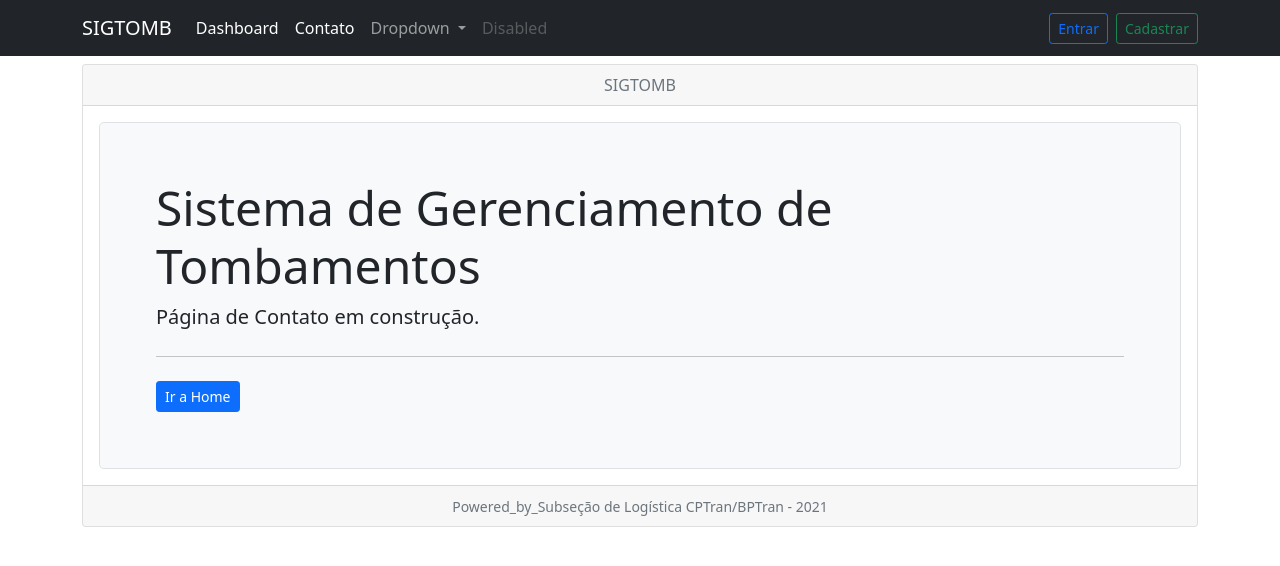
After one commit to edilsossilva/logistica, a Django app: page /contato/ in a window 1280 px wide. The commit adds this page. Shown: the top 566 px of the page. Run offline with Django 3.2, Linux system fonts and the light colour scheme; some libraries are stand-ins or nearby versions.

Commit message:
arquivo contato incluido.

```diff
--- a/requirements.txt
+++ b/requirements.txt
@@ -1,6 +1,11 @@
 asgiref==3.4.1
+beautifulsoup4==4.9.3
 Django==3.2.6
+django-bootstrap5==2.1.2
+django-stdimage==5.3.0
 gunicorn==20.1.0
+Pillow==8.3.2
 pytz==2021.1
+soupsieve==2.2.1
 sqlparse==0.4.1
 whitenoise==5.3.0
--- a/slogweb/core/urls.py
+++ b/slogweb/core/urls.py
@@ -1,8 +1,9 @@
 from django.urls import path
 
-from .views import dashboard, home
+from .views import dashboard, home, contato
 
 urlpatterns = [
     path("", home, name="home"),
-    path('dashboard/', dashboard, name="dashboard")
+    path('dashboard/', dashboard, name="dashboard"),
+    path('contato/', contato, name="contato"),
 ]
--- a/slogweb/core/views.py
+++ b/slogweb/core/views.py
@@ -7,3 +7,7 @@ def home(request, template_name = 'core/home.html'):
 
 def dashboard(request, template_name = 'core/dashboard.html'):
     return render(request, template_name)
+
+
+def contato(request, template_name = 'core/contato.html'):
+    return render(request, template_name)
--- a/slogweb/settings.py
+++ b/slogweb/settings.py
@@ -23,7 +23,7 @@ BASE_DIR = Path(__file__).resolve().parent.parent
 SECRET_KEY = 'django-insecure-6oidi5nk2kj$s95*(ve8fsdn_mz56px2*z_mk3z(1*x#l6k80u'
 
 # SECURITY WARNING: don't run with debug turned on in production!
-DEBUG = True
+DEBUG = False
 
 ALLOWED_HOSTS = ['*', 'https://logisticaweb.herokuapp.com']
 
--- /dev/null
+++ b/templates/core/contato.html
@@ -0,0 +1,32 @@
+{% extends 'base.html' %}
+
+{% block title %} CONTATO|{{ block.super }}{% endblock %}
+
+{% block content %}
+
+<div class="row justify-content-center">
+    <div class="col-md-12 mt-2">
+        <div class="card">
+            <div class="card-header text-center text-muted">
+                SIGTOMB
+            </div>
+            <div class="card-body">
+                <div class="h-100 p-4 bg-light border rounded-3">
+                    <div class="bg-light p-3 rounded-lg m-3">
+                        <h1 class="display-5">Sistema de Gerenciamento de Tombamentos</h1>
+                        <p class="lead">Página de Contato em construção.</p>
+                        <hr class="my-4">
+                        <a href="{% url 'home' %}" class="btn btn-sm btn-primary">Ir a Home</a>
+                    </div>
+                </div>
+            </div>
+            <div class="card-footer text-center">
+                <small class="text-center text-muted">
+                    Powered_by_Subseção de Logística CPTran/BPTran - 2021
+                </small>
+            </div>
+        </div>
+    </div>
+</div>
+
+{% endblock %}
--- a/templates/navbar.html
+++ b/templates/navbar.html
@@ -10,7 +10,7 @@
             <a class="nav-link active" aria-current="page" href="{% url 'dashboard' %}">Dashboard</a>
           </li>
           <li class="nav-item">
-            <a class="nav-link" href="#">Link</a>
+            <a class="nav-link active" href="{% url 'contato' %}">Contato</a>
           </li>
           <li class="nav-item dropdown">
             <a class="nav-link dropdown-toggle" href="#" id="navbarDropdown" role="button" data-bs-toggle="dropdown" aria-expanded="false">
@@ -28,8 +28,8 @@
           </li>
         </ul>
         <div class="d-grid gap-2 d-md-flex justify-content-md-end">
-          <button class="btn btn-primary me-md" type="button">Button</button>
-          <button class="btn btn-primary" type="button">Button</button>
+          <a href="#" class="btn btn-sm btn-outline-primary me-md" type="submit">Entrar</a>
+          <a href="#" class="btn btn-sm btn-outline-success" type="submit">Cadastrar</a>
         </div>
       </div>
     </div>
```
